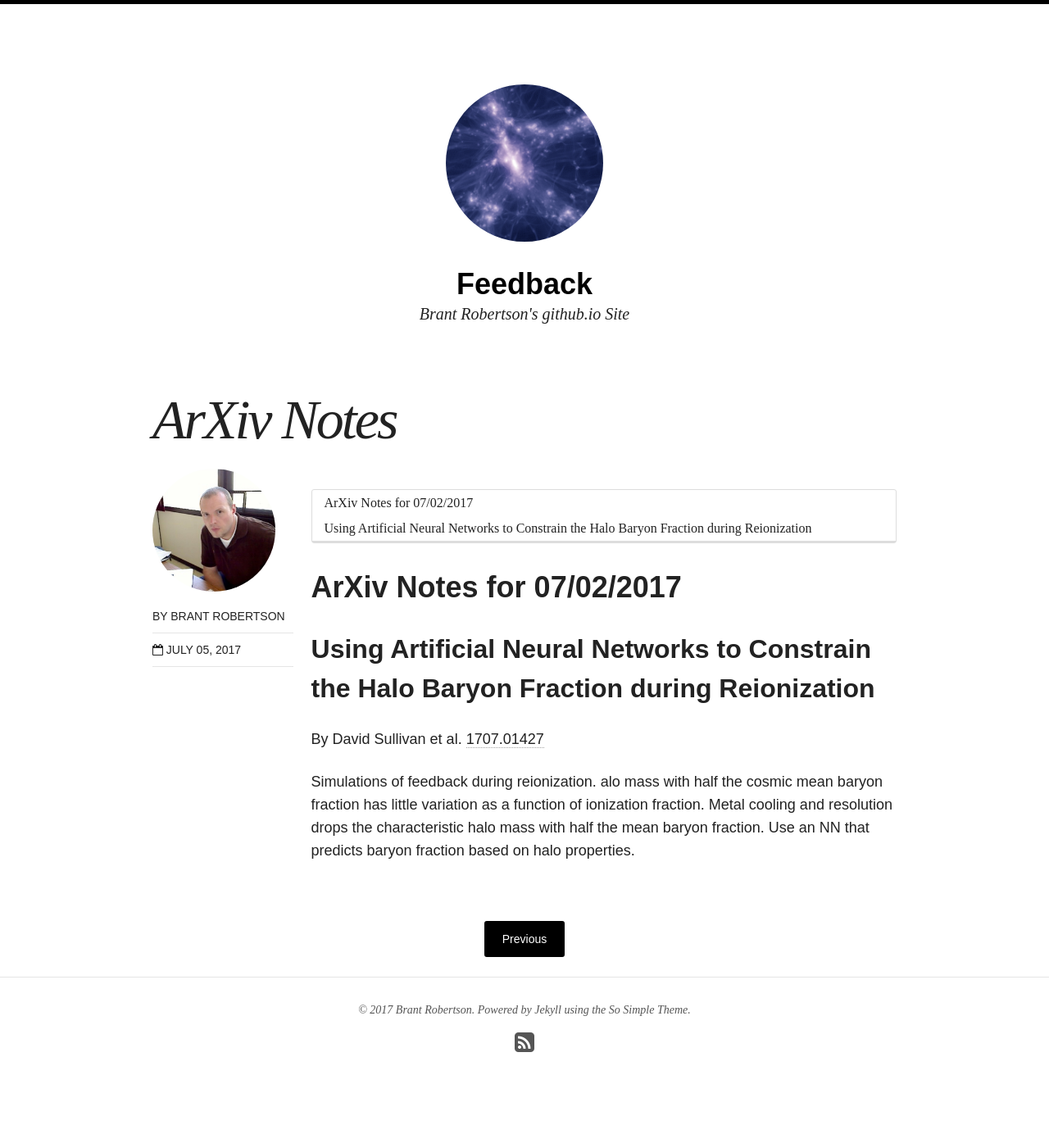
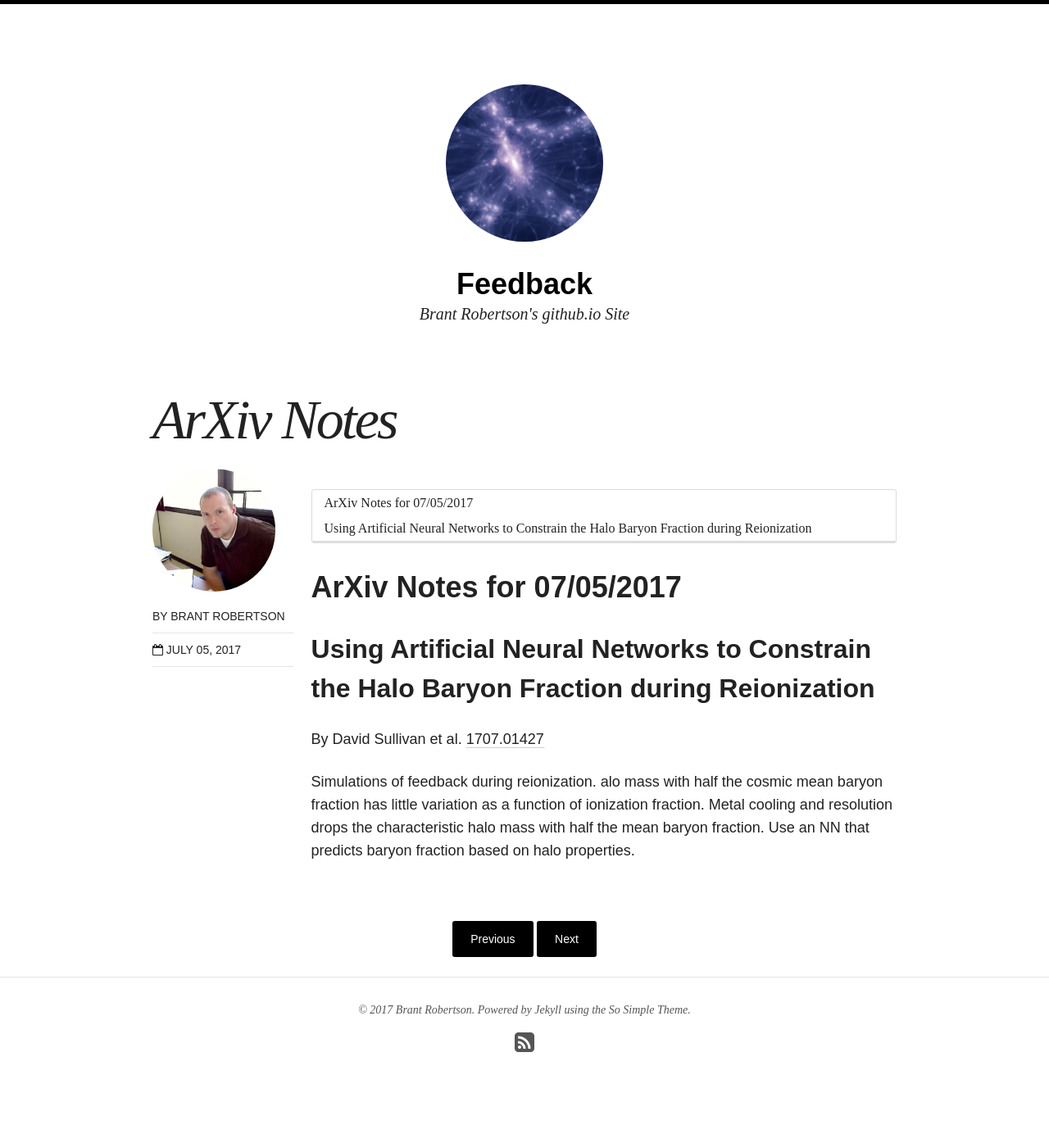
Before and after one commit to brantr/brantr.github.io, a Jekyll site: the page built from _posts/arxiv/2017-07-05-arxiv-07052017.md, in a window 1280 px wide. Shown: the whole page at 82% size. Built offline with Jekyll 4.4.1, drawn with Linux system fonts in a browser that asks for light colours; nearby versions of some CDN libraries.

Commit message:
Arxiv postings for 07092017

```diff
--- a/_posts/arxiv/2017-07-05-arxiv-07052017.md
+++ b/_posts/arxiv/2017-07-05-arxiv-07052017.md
@@ -9,7 +9,7 @@ use_math: true
 {:toc}
 
 
-# ArXiv Notes for 07/02/2017
+# ArXiv Notes for 07/05/2017
 
 ## Using Artificial Neural Networks to Constrain the Halo Baryon Fraction during Reionization
 
```
Also changed, not shown: _posts/arxiv/2017-07-09-arxiv-07092017.md (added, +25 -0 lines).
